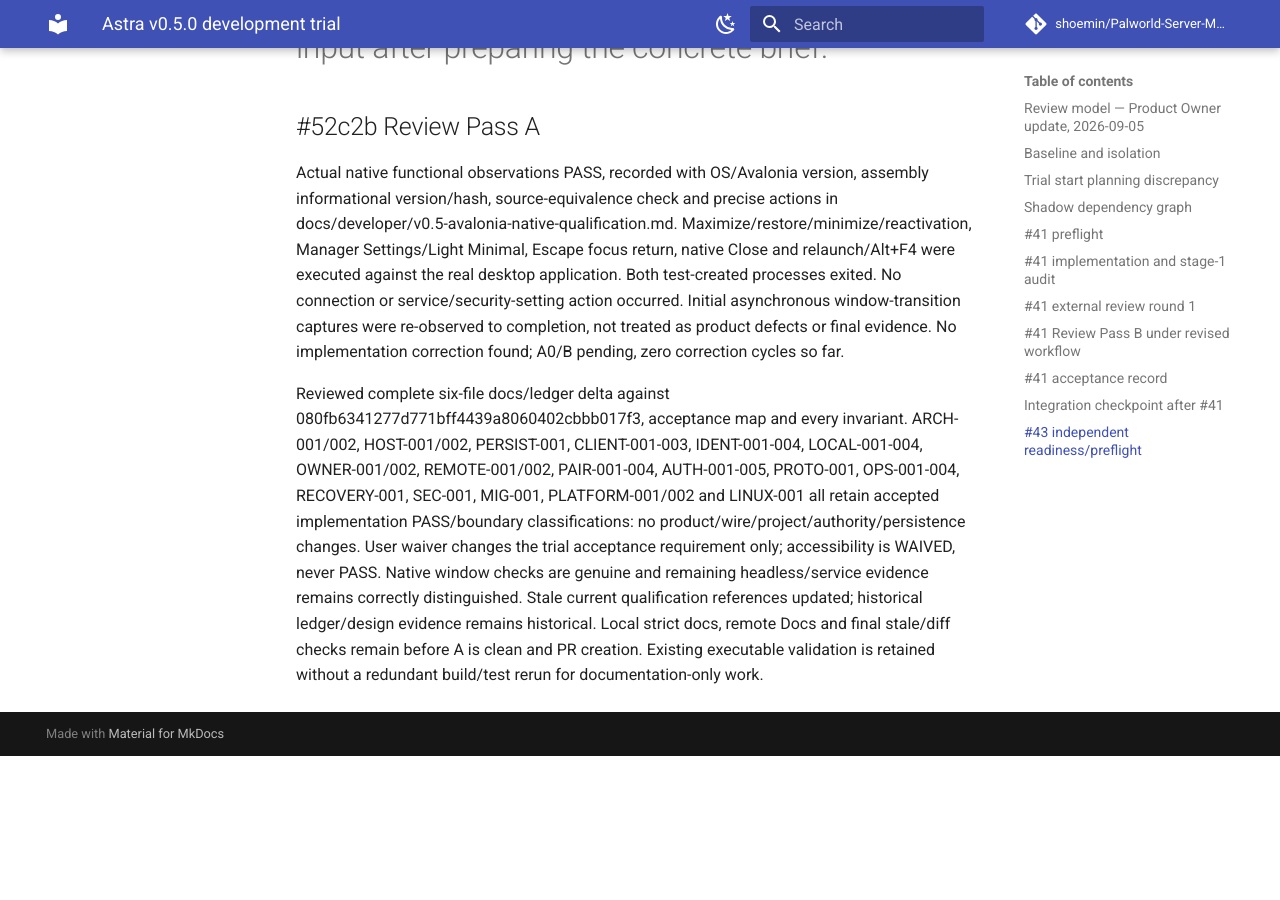
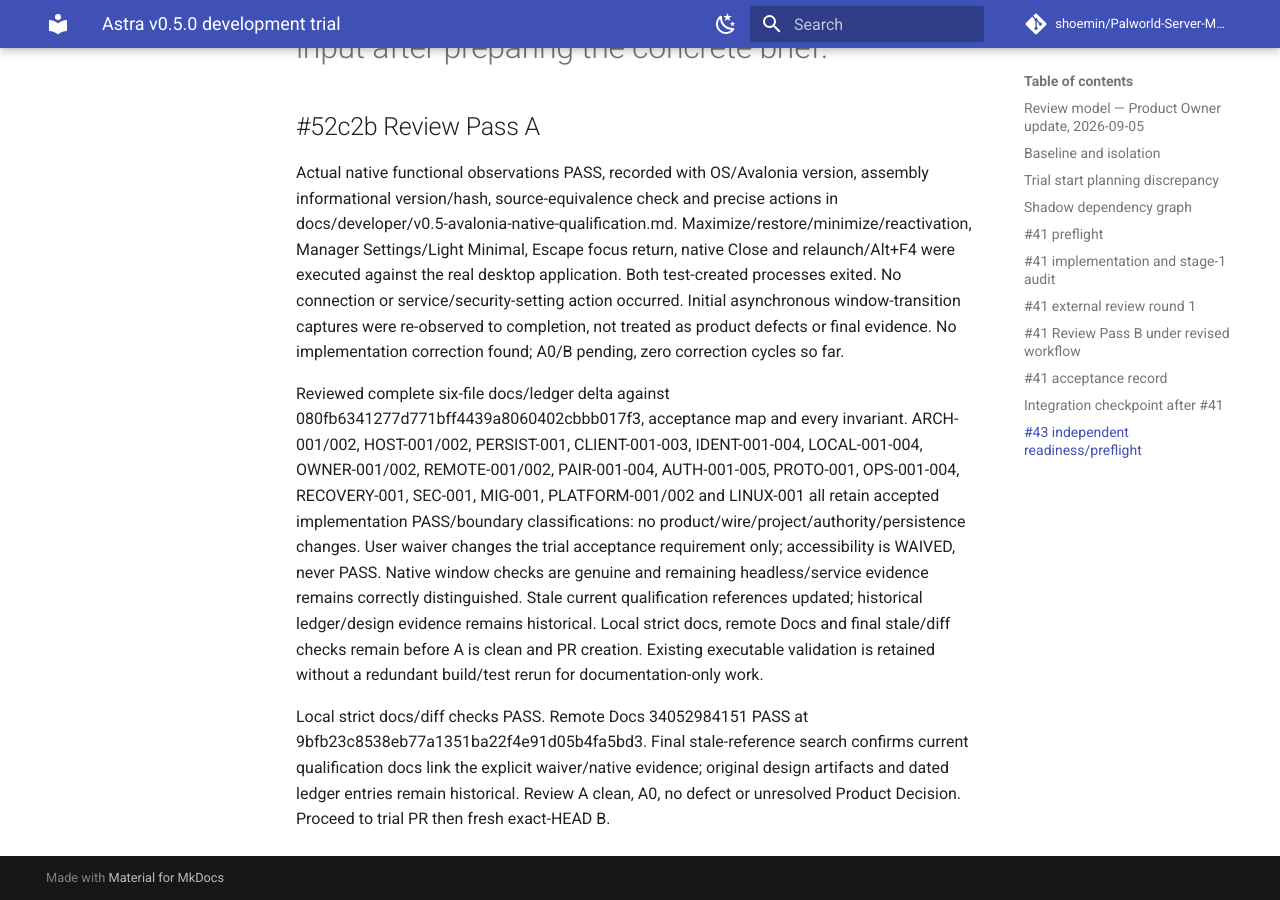
Before and after one commit to shoemin/Palworld-Server-Manager, an MkDocs documentation site: the page built from docs/experiments/astra-v0.5.0-trial.md, in a window 1280 px wide and 900 px high, scrolled down 130410 px. Built offline with MkDocs 1.6.1 and Material for MkDocs 9.7.7, drawn with Linux system fonts in a browser that asks for light colours; comment, search, counter and statistics services are not loaded; before the commit the page ends 131166 px from its top, so only the background shows below that; part of the change alters nothing that is shown.

```diff
--- a/docs/experiments/astra-v0.5.0-trial.md
+++ b/docs/experiments/astra-v0.5.0-trial.md
@@ -1398,3 +1398,5 @@ User explicitly approved the recommended #44 qualification assessment and stated
 Actual native functional observations PASS, recorded with OS/Avalonia version, assembly informational version/hash, source-equivalence check and precise actions in docs/developer/v0.5-avalonia-native-qualification.md. Maximize/restore/minimize/reactivation, Manager Settings/Light Minimal, Escape focus return, native Close and relaunch/Alt+F4 were executed against the real desktop application. Both test-created processes exited. No connection or service/security-setting action occurred. Initial asynchronous window-transition captures were re-observed to completion, not treated as product defects or final evidence. No implementation correction found; A0/B pending, zero correction cycles so far.
 
 Reviewed complete six-file docs/ledger delta against 080fb6341277d771bff4439a8060402cbbb017f3, acceptance map and every invariant. ARCH-001/002, HOST-001/002, PERSIST-001, CLIENT-001-003, IDENT-001-004, LOCAL-001-004, OWNER-001/002, REMOTE-001/002, PAIR-001-004, AUTH-001-005, PROTO-001, OPS-001-004, RECOVERY-001, SEC-001, MIG-001, PLATFORM-001/002 and LINUX-001 all retain accepted implementation PASS/boundary classifications: no product/wire/project/authority/persistence changes. User waiver changes the trial acceptance requirement only; accessibility is WAIVED, never PASS. Native window checks are genuine and remaining headless/service evidence remains correctly distinguished. Stale current qualification references updated; historical ledger/design evidence remains historical. Local strict docs, remote Docs and final stale/diff checks remain before A is clean and PR creation. Existing executable validation is retained without a redundant build/test rerun for documentation-only work.
+
+Local strict docs/diff checks PASS. Remote Docs 34052984151 PASS at 9bfb23c8538eb77a1351ba22f4e91d05b4fa5bd3. Final stale-reference search confirms current qualification docs link the explicit waiver/native evidence; original design artifacts and dated ledger entries remain historical. Review A clean, A0, no defect or unresolved Product Decision. Proceed to trial PR then fresh exact-HEAD B.
```
